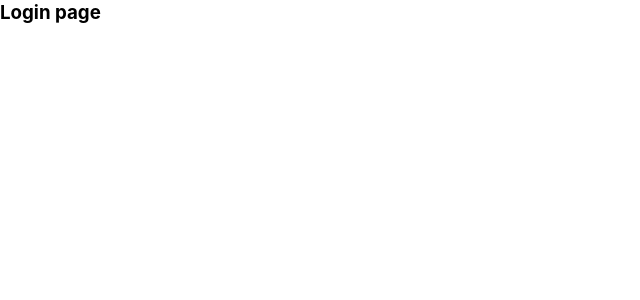
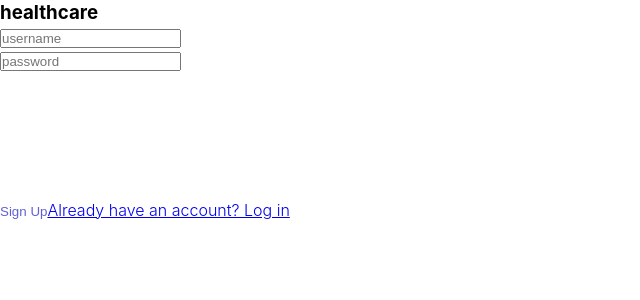
Before and after one commit to Adecodess/signup-form, a React (Create React App) app: page /login in a window 1280 px wide. Shown: the top 300 px of the page, without its empty margins (0-640 px from the left). Built offline with nearby package versions, Linux system fonts and the light colour scheme.

Commit message:
updated dashboard and login component

```diff
--- a/src/Login.js
+++ b/src/Login.js
@@ -1,10 +1,50 @@
 import React from "react";
+import { Link } from "react-router-dom";
+import useForm from "./useForm";
 
 const Login = () => {
+  const { handleChange, person, handleSubmit, userData } = useForm();
   return (
-    <div>
-      <h3>Login page</h3>
-    </div>
+    <main>
+      <h3>healthcare</h3>
+      <form className="form" onSubmit={handleSubmit}>
+        <div className="form-control">
+          <label htmlFor="username"></label>
+          <input
+            type="text"
+            id="username"
+            name="username"
+            placeholder="username"
+            className="form-input"
+            value={person.username}
+            onChange={handleChange}
+          />
+        </div>
+
+        <div className="form-control">
+          <label htmlFor="password"></label>
+          <input
+            type="password"
+            id="password"
+            name="password"
+            placeholder="password"
+            className="form-input"
+            value={person.password}
+            onChange={handleChange}
+          />
+        </div>
+        <button className="sign-btn" type="submit">
+          Sign Up
+        </button>
+        <Link
+          to={userData.username && userData.password ? "/dashboard" : "/login"}
+          className="log-btn"
+        >
+          <span>Already have an account? </span> Log in
+          {!userData && "error"}
+        </Link>
+      </form>
+    </main>
   );
 };
 
```
